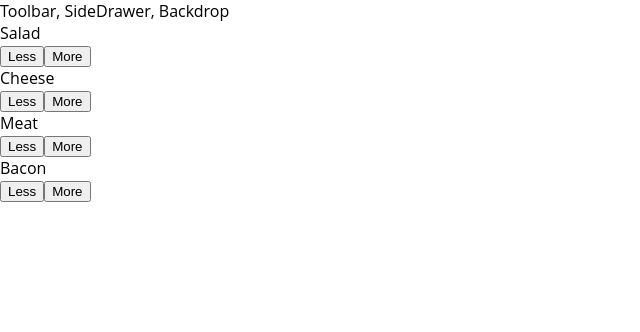
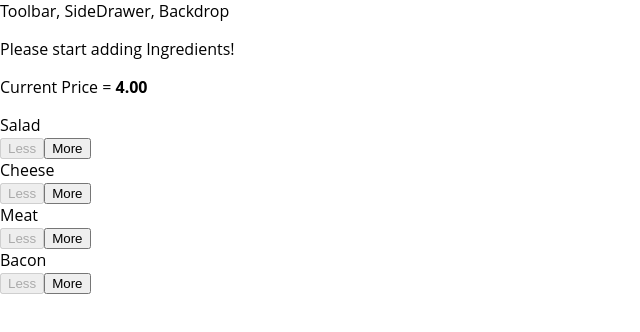
Before and after one commit to inglebhavin98/react-practise, a React app in the folder the-burger-builder/tbb2/: page / in a window 1280 px wide. Shown: the top 332 px of the page, without its empty margins (0-640 px from the left). Built offline with nearby package versions, Linux system fonts and the light colour scheme.

Commit message:
135. Added Pricing

```diff
--- a/the-burger-builder/tbb2/src/components/Burger/BuildControls/BuildControls.js
+++ b/the-burger-builder/tbb2/src/components/Burger/BuildControls/BuildControls.js
@@ -12,6 +12,7 @@
 
 const buildControls = (props) => (
     <div className={classes.BuildControls}>
+        <p>Current Price = <strong>{props.price.toFixed(2)}</strong></p>
 
         {controls.map(ctrl => (
             <BuildControl
--- a/the-burger-builder/tbb2/src/containers/BurgerBuilder/BurgerBuilder.js
+++ b/the-burger-builder/tbb2/src/containers/BurgerBuilder/BurgerBuilder.js
@@ -15,10 +15,10 @@
 class BurgerBuilder extends Component{
     state ={
         ingredients: {
-            salad:1,
-            bacon:2,
-            cheese:2,
-            meat:1
+            salad:0,
+            bacon:0,
+            cheese:0,
+            meat:0
         },
         totalPrice:4
     }
@@ -64,7 +64,8 @@
                 <BuildControls
                 ingredientAdded={this.addIngredientHandler}
                 ingredientRemoved={this.removeIngredientHandler}
-                disabled={disabledInfo}/>
+                disabled={disabledInfo}
+                price={this.state.totalPrice}/>
             </Aux>
         );
     }
```
